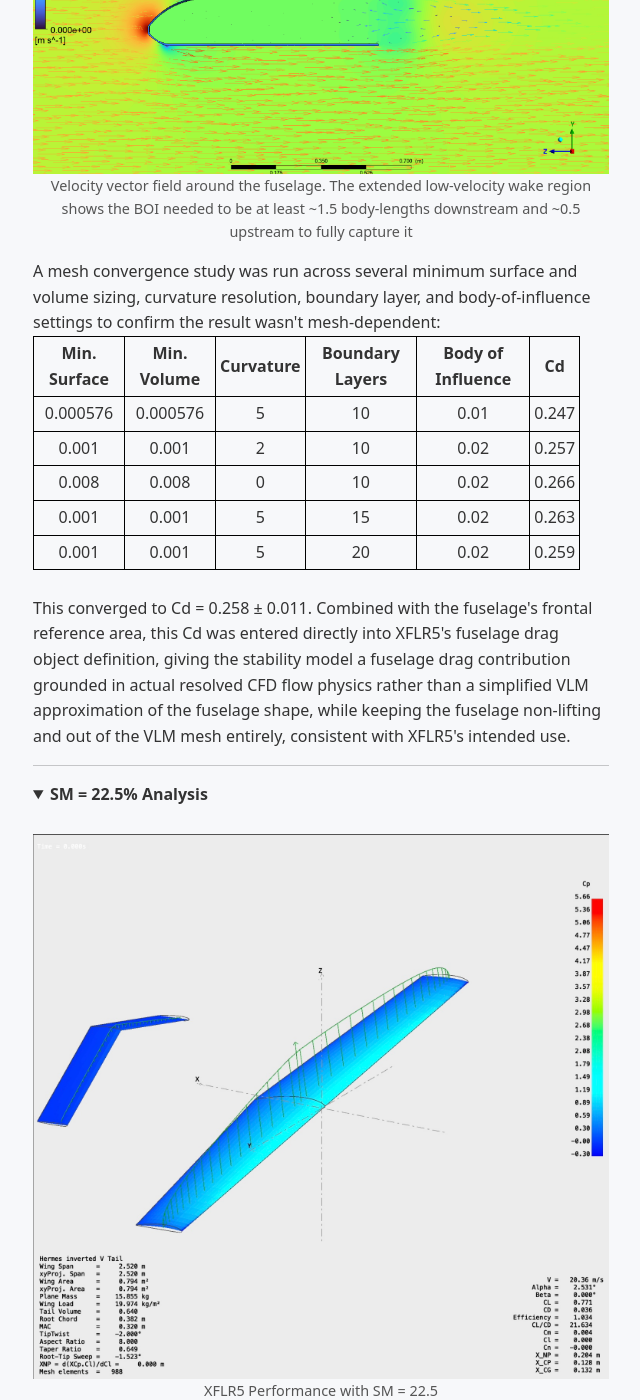
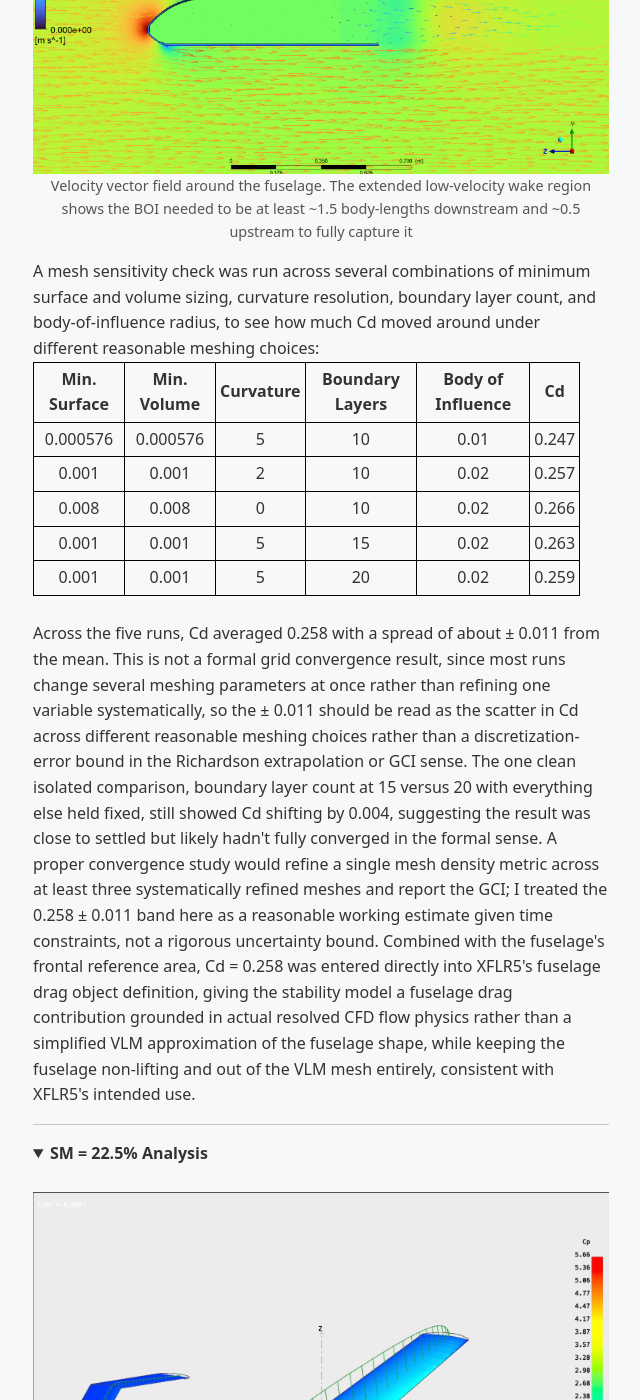
Before and after one commit to Cornell-MAE-UG/fa25-portfolio-Sasha-Shkolnikov, a Jekyll site: the page built from _projects/CUAIR-Hermes-XFLR5-Stability-Analysis.md, in a window 1280 px wide and 1400 px high, scrolled down 1927 px. Shown: the whole window, without its empty margins (319-959 px from the left). Built offline with Jekyll 4.4.1, drawn with Linux system fonts in a browser that asks for light colours.

Commit message:
Clarify fuselage Cd mesh study as a sensitivity check, not a formal convergence study
Several runs changed multiple meshing parameters at once, so the ± 0.011
is sample scatter across configurations rather than a Richardson/GCI
discretization-error bound. Notes this explicitly and flags the one
isolated comparison (BL 15 vs 20) as still shifting slightly.

Co-Authored-By: Claude Sonnet 5 <noreply@anthropic.com>

```diff
--- a/_projects/CUAIR-Hermes-XFLR5-Stability-Analysis.md
+++ b/_projects/CUAIR-Hermes-XFLR5-Stability-Analysis.md
@@ -75,7 +75,7 @@ The CFD study resolved the fuselage wake in detail, looking at velocity recombin
   </figcaption>
 </figure>
 
-A mesh convergence study was run across several minimum surface and volume sizing, curvature resolution, boundary layer, and body-of-influence settings to confirm the result wasn't mesh-dependent:
+A mesh sensitivity check was run across several combinations of minimum surface and volume sizing, curvature resolution, boundary layer count, and body-of-influence radius, to see how much Cd moved around under different reasonable meshing choices:
 
 <table style="width:95%; border:1px solid #000; border-collapse:collapse; text-align:center;">
   <tr>
@@ -130,7 +130,9 @@ A mesh convergence study was run across several minimum surface and volume sizin
 
 <br>
 
-This converged to Cd = 0.258 ± 0.011. Combined with the fuselage's frontal reference area, this Cd was entered directly into XFLR5's fuselage drag object definition, giving the stability model a fuselage drag contribution grounded in actual resolved CFD flow physics rather than a simplified VLM approximation of the fuselage shape, while keeping the fuselage non-lifting and out of the VLM mesh entirely, consistent with XFLR5's intended use.
+Across the five runs, Cd averaged 0.258 with a spread of about ± 0.011 from the mean. This is not a formal grid convergence result, since most runs change several meshing parameters at once rather than refining one variable systematically, so the ± 0.011 should be read as the scatter in Cd across different reasonable meshing choices rather than a discretization-error bound in the Richardson extrapolation or GCI sense. The one clean isolated comparison, boundary layer count at 15 versus 20 with everything else held fixed, still showed Cd shifting by 0.004, suggesting the result was close to settled but likely hadn't fully converged in the formal sense. A proper convergence study would refine a single mesh density metric across at least three systematically refined meshes and report the GCI; I treated the 0.258 ± 0.011 band here as a reasonable working estimate given time constraints, not a rigorous uncertainty bound.
+
+Combined with the fuselage's frontal reference area, Cd = 0.258 was entered directly into XFLR5's fuselage drag object definition, giving the stability model a fuselage drag contribution grounded in actual resolved CFD flow physics rather than a simplified VLM approximation of the fuselage shape, while keeping the fuselage non-lifting and out of the VLM mesh entirely, consistent with XFLR5's intended use.
 
 </details>
 
```
